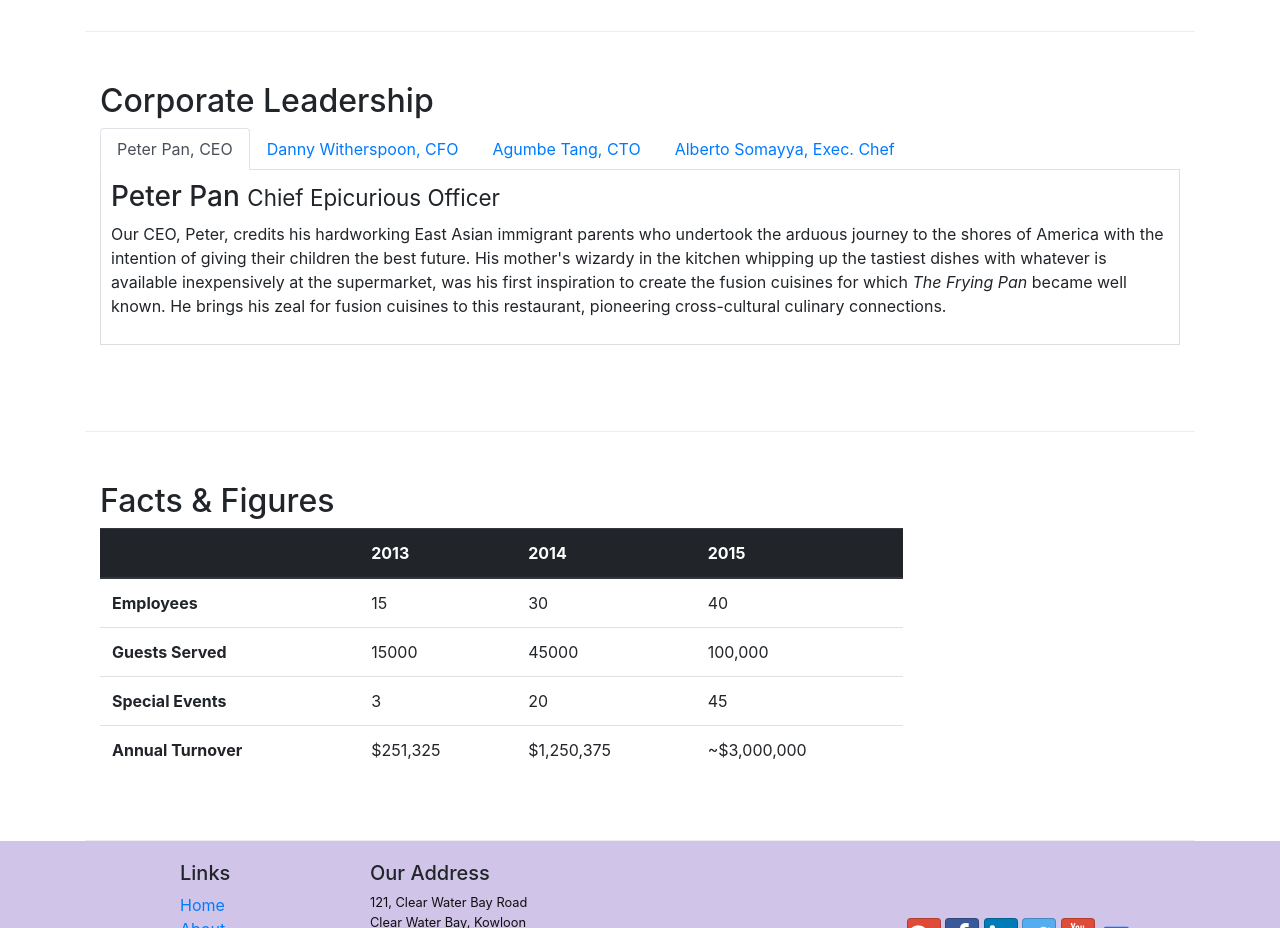
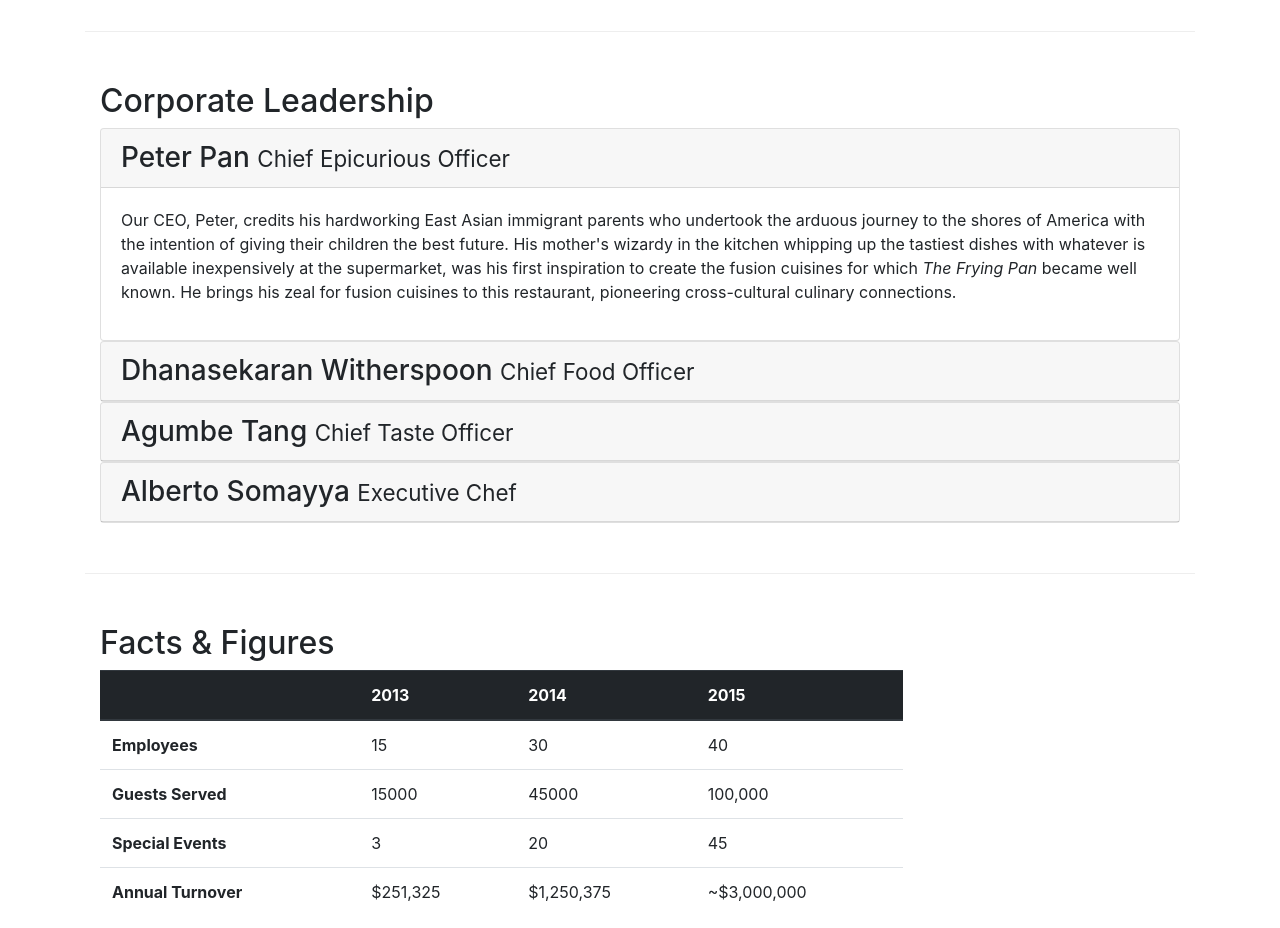
Before and after one commit to LamiaaMustafa/test-bootstrap, a website: page aboutus.html in a window 1280 px wide. Shown: the part 940-1868 px from the top of the page. Drawn offline with nearby package versions, Linux system fonts and the light colour scheme.

Commit message:
Accordion

```diff
--- a/aboutus.html
+++ b/aboutus.html
@@ -103,40 +103,63 @@
         <div class="row row-content">
             <div class="col-12">
                 <h2>Corporate Leadership</h2>
-                <ul class="nav nav-tabs">
-                    <li class="nav-item">
-                      <a class="nav-link active" href="#peter"
-                        role="tab" data-toggle="tab">Peter Pan, CEO</a>
-                    </li>
-                    <li class="nav-item">
-                      <a class="nav-link" href="#danny" role="tab"
-                        data-toggle="tab">Danny Witherspoon, CFO</a>
-                    </li>
-                    <li class="nav-item">
-                      <a class="nav-link" href="#agumbe"role="tab"
-                        data-toggle="tab">Agumbe Tang, CTO</a>
-                    </li>
-                    <li class="nav-item">
-                      <a class="nav-link" href="#alberto" role="tab"
-                        data-toggle="tab">Alberto Somayya, Exec. Chef</a>
-                    </li>
-                </ul>
-                <div class="tab-content">
-                    <div role="tabpanel" class="tab-pane fade show active" id="peter">
-                        <h3>Peter Pan <small>Chief Epicurious Officer</small></h3>
-                        <p class="d-none d-sm-block">Our CEO, Peter, credits his hardworking East Asian immigrant parents who undertook the arduous journey to the shores of America with the intention of giving their children the best future. His mother's wizardy in the kitchen whipping up the tastiest dishes with whatever is available inexpensively at the supermarket, was his first inspiration to create the fusion cuisines for which <em>The Frying Pan</em> became well known. He brings his zeal for fusion cuisines to this restaurant, pioneering cross-cultural culinary connections.</p>
+
+                <div id="accordion">
+                        <div class="card">
+                                <div class="card-header" role="tab" id="peterhead">
+                                <h3 class="mb-0">
+                                    <a data-toggle="collapse" data-target="#peter">
+                                    Peter Pan <small>Chief Epicurious Officer</small>
+                                    </a>
+                                </h3>
+                                </div>
+                                <div class="collapse show" id="peter" data-parent="#accordion">
+                                    <div class="card-body">
+                                        <p class="d-none d-sm-block">Our CEO, Peter, credits his hardworking East Asian immigrant parents who undertook the arduous journey to the shores of America with the intention of giving their children the best future. His mother's wizardy in the kitchen whipping up the tastiest dishes with whatever is available inexpensively at the supermarket, was his first inspiration to create the fusion cuisines for which <em>The Frying Pan</em> became well known. He brings his zeal for fusion cuisines to this restaurant, pioneering cross-cultural culinary connections.</p>
+                                    </div>
+                                </div>
+                            </div>
+                    <div class="card">
+                            <div class="card-header" role="tab" id="dannyhead">
+                            <h3 class="mb-0">
+                                <a class="collapsed" data-toggle="collapse" data-target="#danny">
+                                Dhanasekaran Witherspoon <small>Chief Food Officer</small>
+                                </a>
+                            </h3>
+                        </div>
+                        <div class="collapse" id="danny" data-parent="#accordion">
+                            <div class="card-body">
+                                <p class="d-none d-sm-block">Our CFO, Danny, as he is affectionately referred to by his colleagues, comes from a long established family tradition in farming and produce. His experiences growing up on a farm in the Australian outback gave him great appreciation for varieties of food sources. As he puts it in his own words, <em>Everything that runs, wins, and everything that stays, pays!</em></p>
+                            </div>
+                        </div>
                     </div>
-                    <div role="tabpanel" class="tab-pane fade show " id="danny">
-                        <h3>Dhanasekaran Witherspoon <small>Chief Food Officer</small></h3>
-                        <p class="d-none d-sm-block">Our CFO, Danny, as he is affectionately referred to by his colleagues, comes from a long established family tradition in farming and produce. His experiences growing up on a farm in the Australian outback gave him great appreciation for varieties of food sources. As he puts it in his own words, <em>Everything that runs, wins, and everything that stays, pays!</em></p>
+                    <div class="card">
+                            <div class="card-header" role="tab" id="agumbehead">
+                            <h3 class="mb-0">
+                                <a class="collapsed" data-toggle="collapse" data-target="#agumbe">
+                                Agumbe Tang <small>Chief Taste Officer</small>
+                                </a>
+                            </h3>
+                        </div>
+                        <div class="collapse" id="agumbe" data-parent="#accordion">
+                            <div class="card-body">
+                                <p class="d-none d-sm-block">Blessed with the most discerning gustatory sense, Agumbe, our CTO, personally ensures that every dish that we serve meets his exacting tastes. Our chefs dread the tongue lashing that ensues if their dish does not meet his exacting standards. He lives by his motto, <em>You click only if you survive my lick.</em></p>
+                            </div>
+                        </div>
                     </div>
-                    <div role="tabpanel" class="tab-pane fade show " id="agumbe">
-                        <h3>Agumbe Tang <small>Chief Taste Officer</small></h3>
-                        <p class="d-none d-sm-block">Blessed with the most discerning gustatory sense, Agumbe, our CTO, personally ensures that every dish that we serve meets his exacting tastes. Our chefs dread the tongue lashing that ensues if their dish does not meet his exacting standards. He lives by his motto, <em>You click only if you survive my lick.</em></p>
-                    </div>
-                    <div role="tabpanel" class="tab-pane fade show " id="alberto">
-                        <h3>Alberto Somayya <small>Executive Chef</small></h3>
-                        <p class="d-none d-sm-block">Award winning three-star Michelin chef with wide International experience having worked closely with whos-who in the culinary world, he specializes in creating mouthwatering Indo-Italian fusion experiences. He says, <em>Put together the cuisines from the two craziest cultures, and you get a winning hit! Amma Mia!</em></p>
+                    <div class="card">
+                            <div class="card-header" role="tab" id="albertohead">
+                            <h3 class="mb-0">
+                                <a class="collapsed" data-toggle="collapse" data-target="#alberto">
+                                Alberto Somayya <small>Executive Chef</small>
+                                </a>
+                            </h3>
+                        </div>
+                        <div class="collapse" id="alberto" data-parent="#accordion">
+                            <div class="card-body">
+                                <p class="d-none d-sm-block">Award winning three-star Michelin chef with wide International experience having worked closely with whos-who in the culinary world, he specializes in creating mouthwatering Indo-Italian fusion experiences. He says, <em>Put together the cuisines from the two craziest cultures, and you get a winning hit! Amma Mia!</em></em></p>
+                            </div>
+                        </div>
                     </div>
                 </div>
             </div>
```
